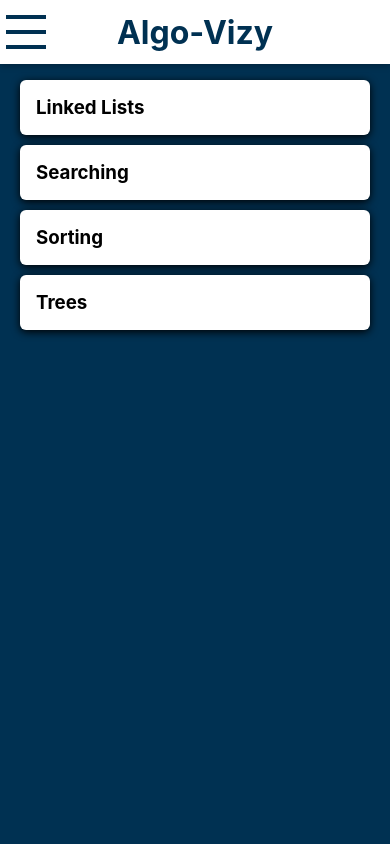
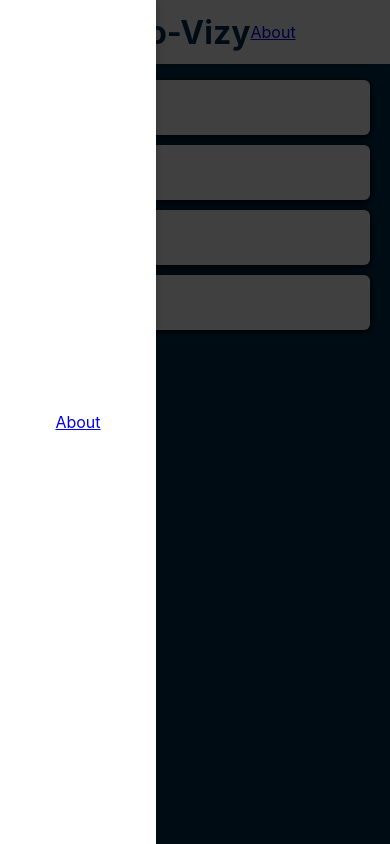
Before and after one commit to ashaw121/algo-vizy, a React (Create React App) app in the folder algo-vizy/: page / in a window 390 px wide. Both pictures are taken after a click on the button 24 px from the left and 32 px from the top of the page. Built offline with nearby package versions, Linux system fonts and the light colour scheme.

Commit message:
Added a sidedrawer for narrow screens/mobile that opens with the hamburger button and closes when the rest of the screen is clicked on. Need to fix the styling still.

```diff
--- a/algo-vizy/public/index.html
+++ b/algo-vizy/public/index.html
@@ -24,10 +24,13 @@
       work correctly both with client-side routing and a non-root public URL.
       Learn how to configure a non-root public URL by running `npm run build`.
     -->
-    <title>React App</title>
+    <title>Algo-Vizy</title>
   </head>
   <body>
     <noscript>You need to enable JavaScript to run this app.</noscript>
+    <div id="backdrop-hook"></div>
+    <div id="modal-hook"></div>
+    <div id="drawer-hook"></div>
     <div id="root"></div>
     <!--
       This HTML file is a template.
--- a/algo-vizy/src/index.css
+++ b/algo-vizy/src/index.css
@@ -12,6 +12,10 @@ body {
 code {
   font-family: source-code-pro, Menlo, Monaco, Consolas, 'Courier New',
     monospace;
+}
+
+* {
+  box-sizing: border-box;
 }
 
 .section-expand-enter {
@@ -35,3 +39,24 @@ code {
   opacity: 0;
   transition: all 200ms;
 }
+
+.slide-in-left-enter {
+  transform: translateX(-100%);
+}
+
+.slide-in-left-enter-active {
+  transform: translateX(0);
+  opacity: 1;
+  transition: all 200ms;
+}
+
+.slide-in-left-exit {
+  transform: translateX(0%);
+  opacity: 1;
+}
+
+.slide-in-left-exit-active {
+  transform: translateX(-100%);
+  opacity: 0;
+  transition: all 200ms;
+}
--- a/algo-vizy/src/shared/components/Navigation/MainNavigation.css
+++ b/algo-vizy/src/shared/components/Navigation/MainNavigation.css
@@ -33,8 +33,16 @@
   margin: 0;
 }
 
+.main-navigation__drawer-nav {
+  height: 100%;
+}
+
 @media (min-width: 768px) {
   .main-navigation__menu-btn {
     display: none;
   }
+
+  .main-navigation__header-nav {
+    display: block;
+  }
 }
--- a/algo-vizy/src/shared/components/Navigation/MainNavigation.js
+++ b/algo-vizy/src/shared/components/Navigation/MainNavigation.js
@@ -2,14 +2,32 @@ import React, { useState } from 'react';
 import { Link } from 'react-router-dom';
 
 import MainHeader from './MainHeader';
+import NavLinks from './NavLinks';
+import SideDrawer from './SideDrawer';
+import Backdrop from '../UIElements/Backdrop';
 import './MainNavigation.css';
-import NavLinks from './NavLinks';
 
 function MainNavigation(props) {
+  const [drawerIsOpen, setDrawerIsOpen] = useState(false);
+
+  const openDrawerHandler = () => setDrawerIsOpen(true);
+  const closeDrawerHandler = () => setDrawerIsOpen(false);
+
   return (
     <React.Fragment>
+      {drawerIsOpen && <Backdrop onClick={closeDrawerHandler} />}
+
+      <SideDrawer show={drawerIsOpen} onClick={closeDrawerHandler}>
+        <nav className='main-navigation__drawer-nav'>
+          <NavLinks />
+        </nav>
+      </SideDrawer>
+
       <MainHeader>
-        <button className='main-navigation__menu-btn'>
+        <button
+          className='main-navigation__menu-btn'
+          onClick={openDrawerHandler}
+        >
           <span></span>
           <span></span>
           <span></span>
--- a/algo-vizy/src/shared/components/Navigation/NavLinks.css
+++ b/algo-vizy/src/shared/components/Navigation/NavLinks.css
@@ -1,10 +1,17 @@
 .nav-links {
   list-style: none;
+  margin: 0;
   padding: 0;
+  width: 100%;
+  height: 100%;
+  display: flex;
+  flex-direction: column;
+  justify-content: center;
+  align-items: center;
 }
 
-@media (max-width: 768px) {
+/* @media (max-width: 768px) {
   .nav-links {
     display: none;
   }
-}
+} */
--- /dev/null
+++ b/algo-vizy/src/shared/components/Navigation/SideDrawer.css
@@ -0,0 +1,10 @@
+.side-drawer {
+  position: fixed;
+  left: 0;
+  top: 0;
+  z-index: 1000;
+  height: 100vh;
+  width: 40%;
+  background: white;
+  box-shadow: 0 2px 8px rgba(0, 0, 0, 0.26);
+}
--- /dev/null
+++ b/algo-vizy/src/shared/components/Navigation/SideDrawer.js
@@ -0,0 +1,25 @@
+import React from 'react';
+import ReactDOM from 'react-dom';
+import { CSSTransition } from 'react-transition-group';
+
+import './SideDrawer.css';
+
+function SideDrawer(props) {
+  const content = (
+    <CSSTransition
+      in={props.show}
+      timeout={200}
+      classNames='slide-in-left'
+      mountOnEnter
+      unmountOnExit
+    >
+      <aside className='side-drawer' onClick={props.onClick}>
+        {props.children}
+      </aside>
+    </CSSTransition>
+  );
+
+  return ReactDOM.createPortal(content, document.getElementById('drawer-hook'));
+}
+
+export default SideDrawer;
--- /dev/null
+++ b/algo-vizy/src/shared/components/UIElements/Backdrop.css
@@ -0,0 +1,9 @@
+.backdrop {
+  position: fixed;
+  top: 0;
+  left: 0;
+  width: 100%;
+  height: 100vh;
+  background: rgba(0, 0, 0, 0.75);
+  z-index: 10;
+}
--- /dev/null
+++ b/algo-vizy/src/shared/components/UIElements/Backdrop.js
@@ -0,0 +1,13 @@
+import React from 'react';
+import ReactDOM from 'react-dom';
+
+import './Backdrop.css';
+
+function Backdrop(props) {
+  return ReactDOM.createPortal(
+    <div className='backdrop' onClick={props.onClick}></div>,
+    document.getElementById('backdrop-hook')
+  );
+}
+
+export default Backdrop;
```
Also changed, not shown: 1 other file (tests, documents, lock files or other folders).
